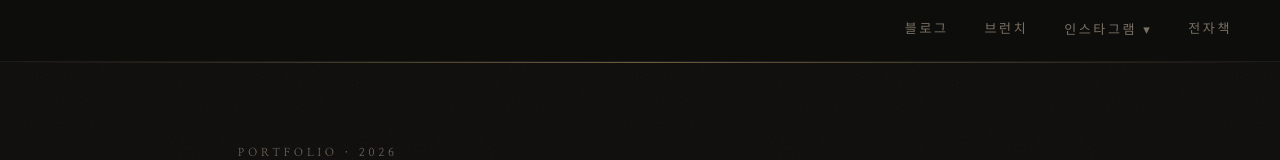
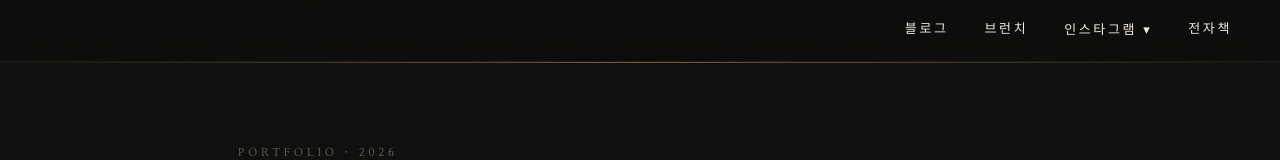
Before and after one commit to nogomark/portfolio, a plain HTML site: page index.html in a window 1280 px wide. Shown: the top 160 px of the page. Drawn offline with Linux system fonts and the light colour scheme.

Commit message:
Add files via upload

```diff
--- a/index.html
+++ b/index.html
@@ -48,7 +48,7 @@
     font-family: 'Nanum Myeongjo', serif;
     font-size: 13px;
     letter-spacing: 0.2em;
-    color: var(--muted);
+    color: #f0ece4;
     text-decoration: none;
     transition: color 0.2s;
   }
@@ -67,7 +67,7 @@
     font-family: 'Nanum Myeongjo', serif;
     font-size: 13px;
     letter-spacing: 0.2em;
-    color: var(--muted);
+    color: #f0ece4;
     cursor: pointer;
     transition: color 0.2s;
     vertical-align: middle;
```
